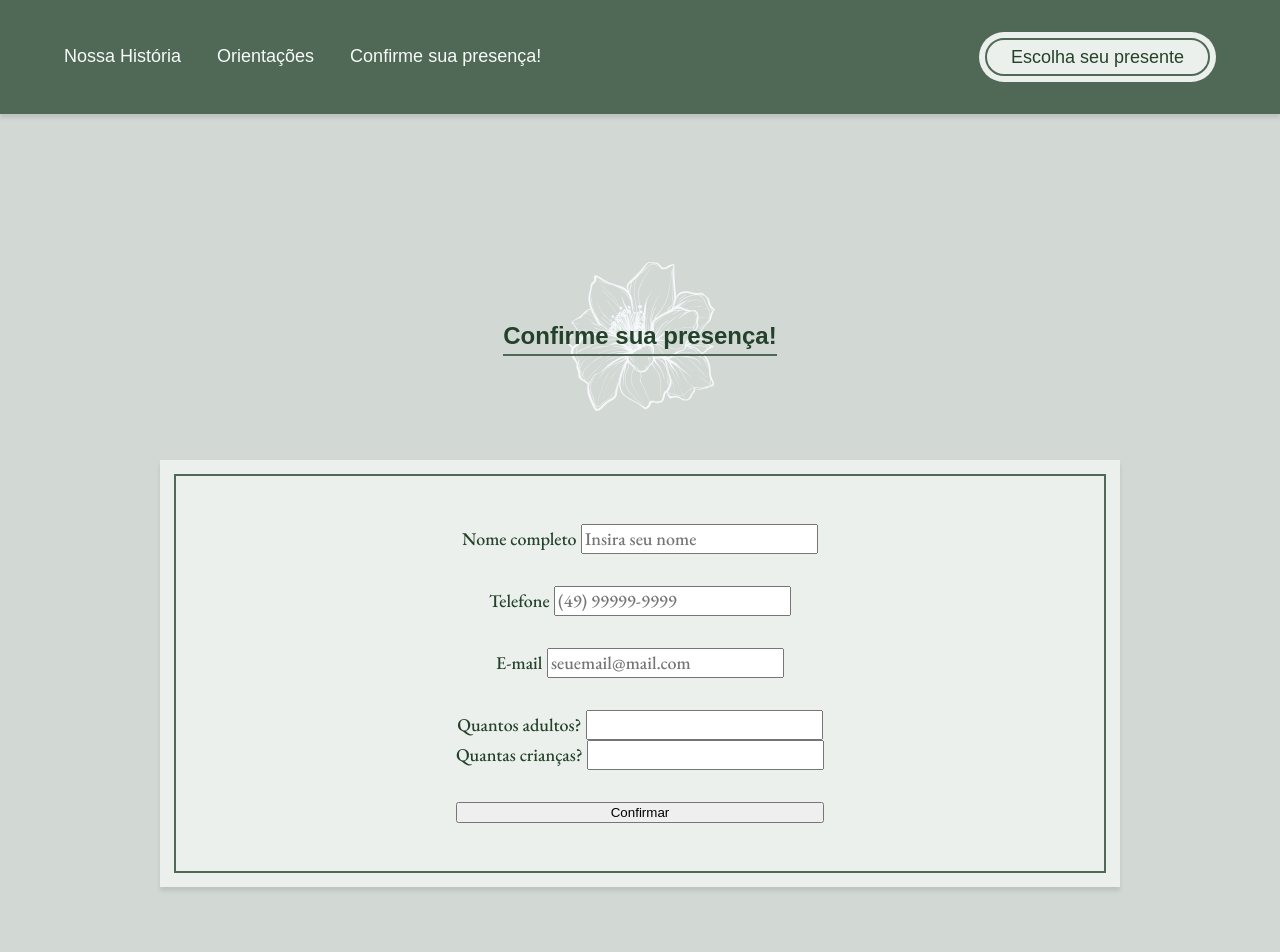
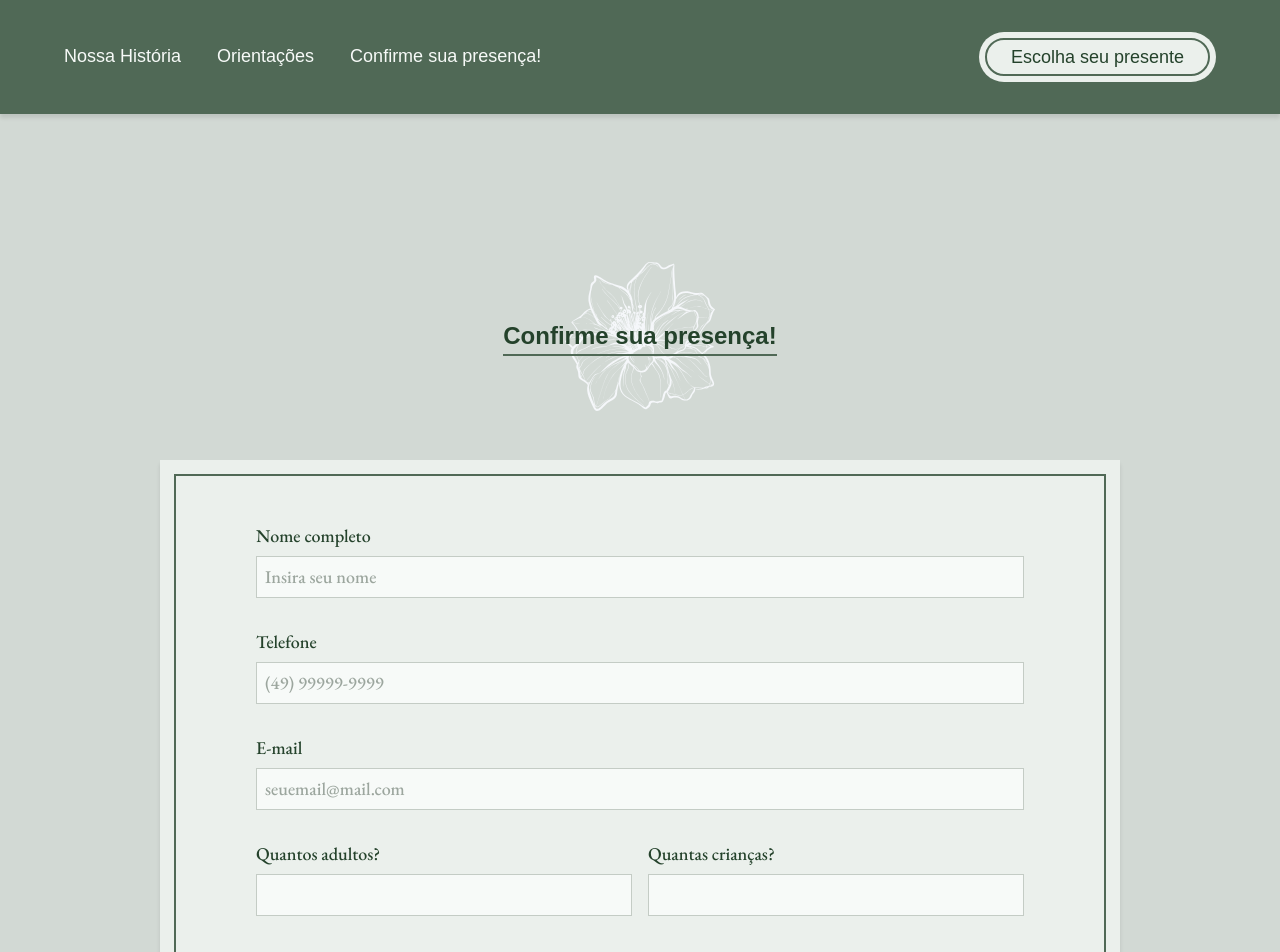
Before and after one commit to nokturnalplague/lucas-e-manu, a plain HTML site: page rsvp.html in a window 1280 px wide. Shown: the top 952 px of the page. Drawn offline with nearby package versions, Linux system fonts and the light colour scheme; a web font is replaced by a local one.

Commit message:
Estilo RSVP

```diff
--- a/rsvp.html
+++ b/rsvp.html
@@ -40,7 +40,7 @@
       </div>
 
       <div class="header-menu-right">
-        <ul class="font-1-m p5">
+        <ul class="font-1-m botao-1">
           <li class=""><a href="#presentes">Escolha seu presente</a></li>
         </ul>
       </div>
@@ -64,27 +64,27 @@
       <form action=".">
         <div>
           <label for="nome" class="font-2-m p5">Nome completo</label>
-          <input type="text" id="nome" name="nome" placeholder="Insira seu nome" class="font-2-m p2" required>
+          <input type="text" id="nome" name="nome" placeholder="Insira seu nome" class="font-2-m c10" required>
         </div>
         <div>
           <label for="telefone" class="font-2-m p5">Telefone</label>
-          <input type="text" id="telefone" name="telefone" placeholder="(49) 99999-9999" class="font-2-m p2" required>
+          <input type="text" id="telefone" name="telefone" placeholder="(49) 99999-9999" class="font-2-m c10" required>
         </div>
         <div>
           <label for="email" class="font-2-m p5">E-mail</label>
-          <input type="email" id="email" name="email" placeholder="seuemail@mail.com" class="font-2-m p2" required>
+          <input type="email" id="email" name="email" placeholder="seuemail@mail.com" class="font-2-m c10" required>
         </div>
         <div class="quantidade-pessoas">
           <div>
             <label for="adultos" class="font-2-m p5">Quantos adultos?</label>
-            <input type="number" id="adultos" name="adultos" class="font-2-m p2" required>
+            <input type="number" id="adultos" name="adultos" class="font-2-m c10" required>
           </div>
           <div>
             <label for="criancas" class="font-2-m p5">Quantas crianças?</label>
-            <input type="number" id="criancas" name="criancas" class="font-2-m p2">
+            <input type="number" id="criancas" name="criancas" class="font-2-m c10">
           </div>
         </div>
-        <button type="submit">Confirmar</button>
+        <button type="submit" class="font-2-m botao-2">Confirmar</button>
       </form>
     </div>
   </main>
--- a/src/styles/global/footer.css
+++ b/src/styles/global/footer.css
@@ -52,7 +52,7 @@
 @media (max-width: 800px) {
   .footer {
     flex-direction: column;
-    padding: 1.5rem 1.5rem;
+    padding: 4rem 1.5rem;
   }
 
   .contato-item {
--- a/src/styles/global/header.css
+++ b/src/styles/global/header.css
@@ -20,15 +20,6 @@
   align-items: center;
   justify-content: space-between;
   gap: 2.25rem;
-}
-
-.header-menu-right ul li {
-  background: var(--c2);
-  padding: 1rem 2rem;
-  outline: 2px solid var(--p4);
-  outline-offset: -.5rem;
-  border-radius: 2rem;
-  line-height: 1;
 }
 
 .menu-toggle {
@@ -68,7 +59,7 @@
     padding: 2rem 3rem;
   }
 
-  .header-menu-right ul li:first-child {
+  .header-menu-right {
     display: none;
   }
 
--- a/src/styles/rsvp/form.css
+++ b/src/styles/rsvp/form.css
@@ -25,4 +25,43 @@ form {
   display: flex;
   flex-direction: column;
   gap: 2rem;
+  width: 100%;
+  align-items: center;
 }
+
+form div {
+  display: flex;
+  flex-direction: column;
+  gap: .5rem;
+  justify-content: flex-start;
+  width: 100%;
+  text-align: left;
+}
+
+form .quantidade-pessoas {
+  display: flex;
+  flex-direction: row;
+  gap: 1rem;
+}
+
+input {
+  background: var(--c1);
+  border: 1px solid var(--c4);
+  padding: .5rem;
+}
+
+input::placeholder {
+  color: var(--c6);
+}
+
+form button {
+  margin-top: 2rem;
+}
+
+@media (max-width: 600px) {
+  form .quantidade-pessoas {
+  display: flex;
+  flex-direction: column;
+  gap: 2rem;
+}
+}
--- a/src/styles/utilities/components.css
+++ b/src/styles/utilities/components.css
@@ -1,3 +1,27 @@
+.botao-1 {
+  background: var(--c2);
+  padding: 1rem 2rem;
+  outline: 2px solid var(--p4);
+  outline-offset: -.5rem;
+  border-radius: 2rem;
+  line-height: 1;
+  color: var(--p5);
+  border: none;
+  max-width: fit-content;
+}
+
+.botao-2 {
+  background: var(--p5);
+  padding: 1rem 2rem;
+  outline: 2px solid var(--c1);
+  outline-offset: -.5rem;
+  border-radius: 2rem;
+  line-height: 1;
+  color: var(--c1);
+  border: none;
+  max-width: fit-content;
+}
+
 .container-bg {
   background: var(--p4);
   padding: 9.25rem 9.25rem;
```
Also changed, not shown: index.html (+1 -1 lines).
